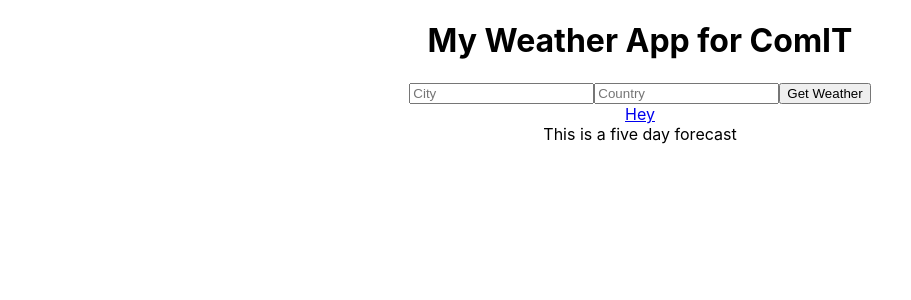
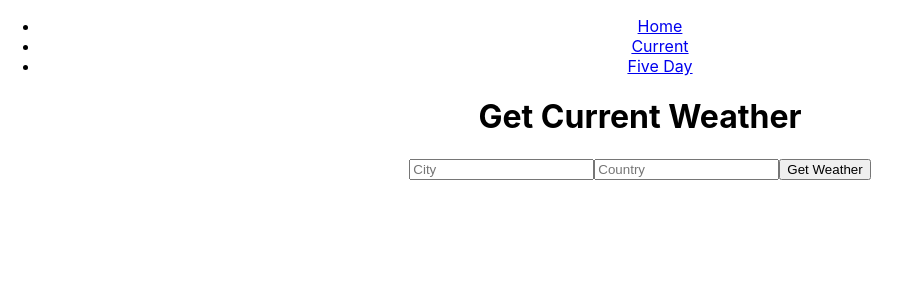
Before and after one commit to DmitryPolyakov1985/comit-final-project, a React (Create React App) app: page /pages/currentweather in a window 1280 px wide. Shown: the top 300 px of the page, without its empty margins (0-911 px from the left). Built offline with nearby package versions, Linux system fonts and the light colour scheme.

Commit message:
Nav menu added and working. Routing added and working

```diff
--- a/src/App.js
+++ b/src/App.js
@@ -1,115 +1,47 @@
 import React, { useState } from 'react';
 import { BrowserRouter as Router, Link, Switch, Route } from 'react-router-dom'
 
+import './App.css';
 
-import './App.css';
-import Form from './Form';
-import Weather from './Weather';
+import Home from './pages/Home'
 import FiveDayForecast from './pages/FiveDayForecast';
-const apiKey = '4fad5043f986c8cf84c29a4a3e7c3f49';
+import CurrentWeather from './pages/CurrentWeather'
 
 function App() {
-  let [weather, setWeather] = useState([]);
-  let [city, setCity] = useState('');
-  let [country, setCountry] = useState('');
-
-  const fetchCurrentWeatherData = async(e) => {
-    e.preventDefault();
-
-    try {
-      if(city !== '' && country !== '') {
-        const response = await fetch(`http://api.openweathermap.org/data/2.5/weather?q=${city},${country}&units=metric&APPID=${apiKey}`);
-
-        if(response.ok) {
-          const data = await response.json();
-          console.log(data.name)
-
-          setWeather({
-            data: data,
-            city: data.name,
-            country: data.sys.country,
-            temperature: data.main.temp.toFixed(1),
-            description: data.weather[0].description,
-            clouds: data.clouds.all,
-            wind: data.wind.speed,
-            humidity: data.main.humidity,
-            error: ''
-          });
-
-          setCity(city = '');
-          setCountry(country = '');
-
-        } else {
-          throw Error("OOOpppps");
-        }
-      } else {
-        setWeather({
-          data: '',
-          city: '',
-          country: '',
-          temperature: '',
-          description: '',
-          clouds: '',
-          wind: '',
-          humidity: '',
-          error: 'Please enter city and country'
-        });
-      }
-    } catch(err) {
-      console.warn(err);
-      setWeather({
-        data: '',
-        city: '',
-        country: '',
-        temperature: '',
-        description: '',
-        clouds: '',
-        wind: '',
-        humidity: '',
-        error: 'Looks like city or country does\'t exist... '
-      });
-    }
-  }
-
-  function handleCityInput(e) {
-    setCity(e.currentTarget.value);
-  }
-
-  function handleCountryInput(e) {
-    setCountry(e.currentTarget.value);
-  }
-
   return (
     <div className="App">
-      <h1>My Weather App for ComIT</h1>
-
-      <Form
-        getCurrentWeather={fetchCurrentWeatherData}
-        handleCityInput={handleCityInput}
-        handleCountryInput={handleCountryInput}
-        city={city}
-        country={country}
-      />
-
-      <Weather
-        city={weather.city}
-        country={weather.country}
-        temperature={weather.temperature}
-        description={weather.description}
-        clouds={weather.clouds}
-        wind={weather.wind}
-        humidity={weather.humidity}
-        error={weather.error}
-      />
-
       <Router>
         <div>
-          <Link to='/pages/'>Hey</Link>
+          <nav>
+            <ul>
+            <li>
+                <Link to='/'>Home</Link>
+              </li>
+              <li>
+                <Link to='/pages/currentweather'>Current</Link>
+              </li>
+              <li>
+                <Link to='/pages/fivedayforecast'>Five Day</Link>
+              </li>
+            </ul>
+          </nav>
+
+
+
+
+
         </div>
         <Switch>
-          <Route path='/pages/'>
+          <Route path='/pages/currentweather' >
+            <CurrentWeather />
+          </Route>
+          <Route path='/pages/fivedayforecast'>
             <FiveDayForecast />
           </Route>
+          <Route path='/' exact={true}>
+            <Home />
+          </Route>
+
 
 
         </Switch>
--- /dev/null
+++ b/src/pages/CurrentWeather.js
@@ -0,0 +1,103 @@
+import React, { useState } from 'react';
+
+import Form from './../Form';
+import Weather from './../Weather';
+const apiKey = '4fad5043f986c8cf84c29a4a3e7c3f49';
+
+function CurrentWeather() {
+    let [weather, setWeather] = useState([]);
+    let [city, setCity] = useState('');
+    let [country, setCountry] = useState('');
+
+    const fetchCurrentWeatherData = async(e) => {
+        e.preventDefault();
+
+        try {
+        if(city !== '' && country !== '') {
+            const response = await fetch(`http://api.openweathermap.org/data/2.5/weather?q=${city},${country}&units=metric&APPID=${apiKey}`);
+
+            if(response.ok) {
+            const data = await response.json();
+            console.log(data.name)
+
+            setWeather({
+                data: data,
+                city: data.name,
+                country: data.sys.country,
+                temperature: data.main.temp.toFixed(1),
+                description: data.weather[0].description,
+                clouds: data.clouds.all,
+                wind: data.wind.speed,
+                humidity: data.main.humidity,
+                error: ''
+            });
+
+            setCity(city = '');
+            setCountry(country = '');
+
+            } else {
+            throw Error("OOOpppps");
+            }
+        } else {
+            setWeather({
+            data: '',
+            city: '',
+            country: '',
+            temperature: '',
+            description: '',
+            clouds: '',
+            wind: '',
+            humidity: '',
+            error: 'Please enter city and country'
+            });
+        }
+        } catch(err) {
+        console.warn(err);
+        setWeather({
+            data: '',
+            city: '',
+            country: '',
+            temperature: '',
+            description: '',
+            clouds: '',
+            wind: '',
+            humidity: '',
+            error: 'Looks like city or country does\'t exist... '
+        });
+        }
+    }
+
+    function handleCityInput(e) {
+        setCity(e.currentTarget.value);
+    }
+
+    function handleCountryInput(e) {
+        setCountry(e.currentTarget.value);
+    }
+
+    return (
+        <div>
+            <h1>Get Current Weather</h1>
+            <Form
+                getCurrentWeather={fetchCurrentWeatherData}
+                handleCityInput={handleCityInput}
+                handleCountryInput={handleCountryInput}
+                city={city}
+                country={country}
+            />
+
+            <Weather
+                city={weather.city}
+                country={weather.country}
+                temperature={weather.temperature}
+                description={weather.description}
+                clouds={weather.clouds}
+                wind={weather.wind}
+                humidity={weather.humidity}
+                error={weather.error}
+            />
+        </div>
+    );
+}
+
+export default CurrentWeather;
--- /dev/null
+++ b/src/pages/Home.js
@@ -0,0 +1,11 @@
+import React from 'react'
+
+function Home() {
+    return (
+        <div>
+            <h1>My Weather App for ComIT</h1>
+        </div>
+    );
+}
+
+export default Home;
```
